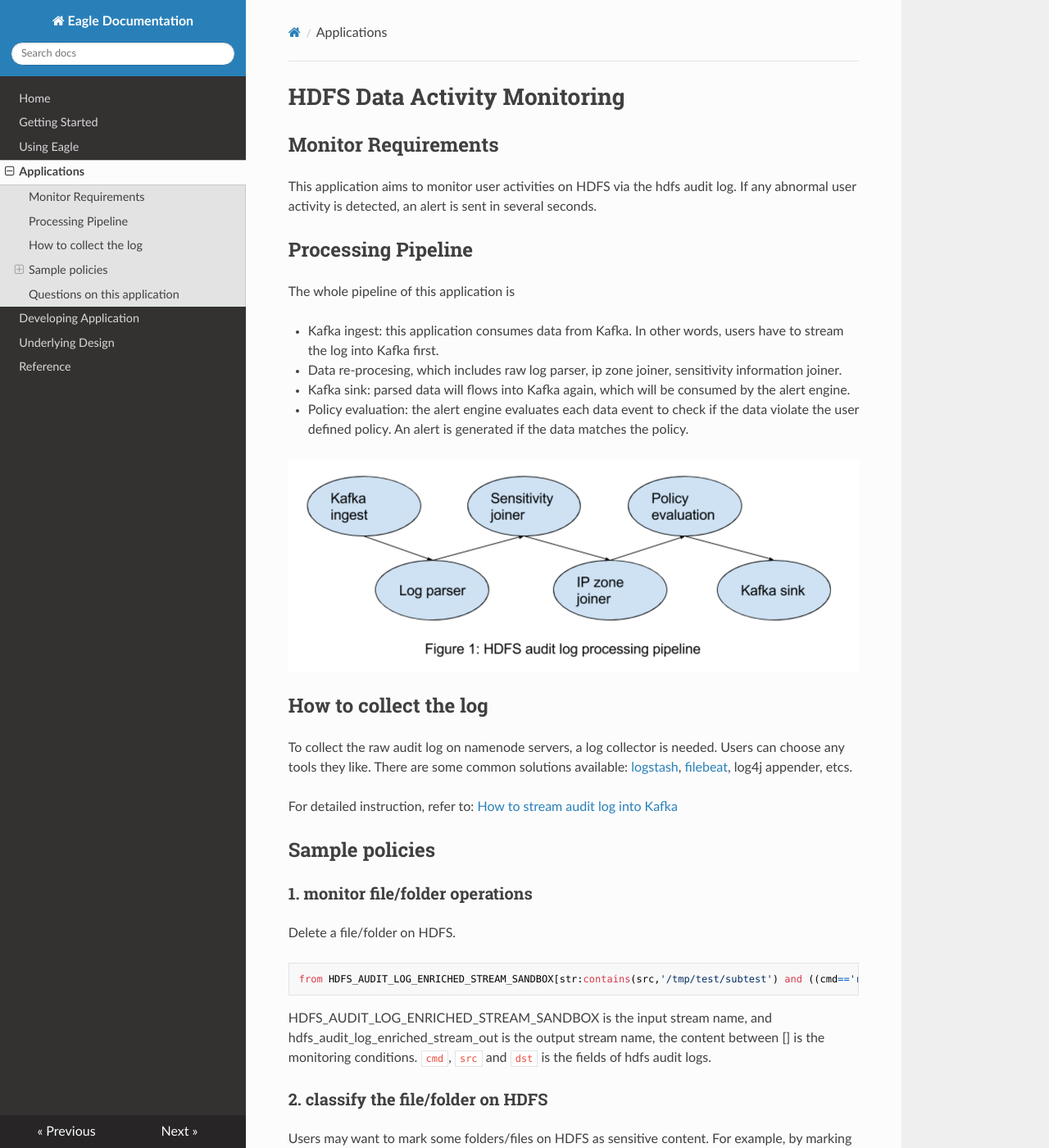
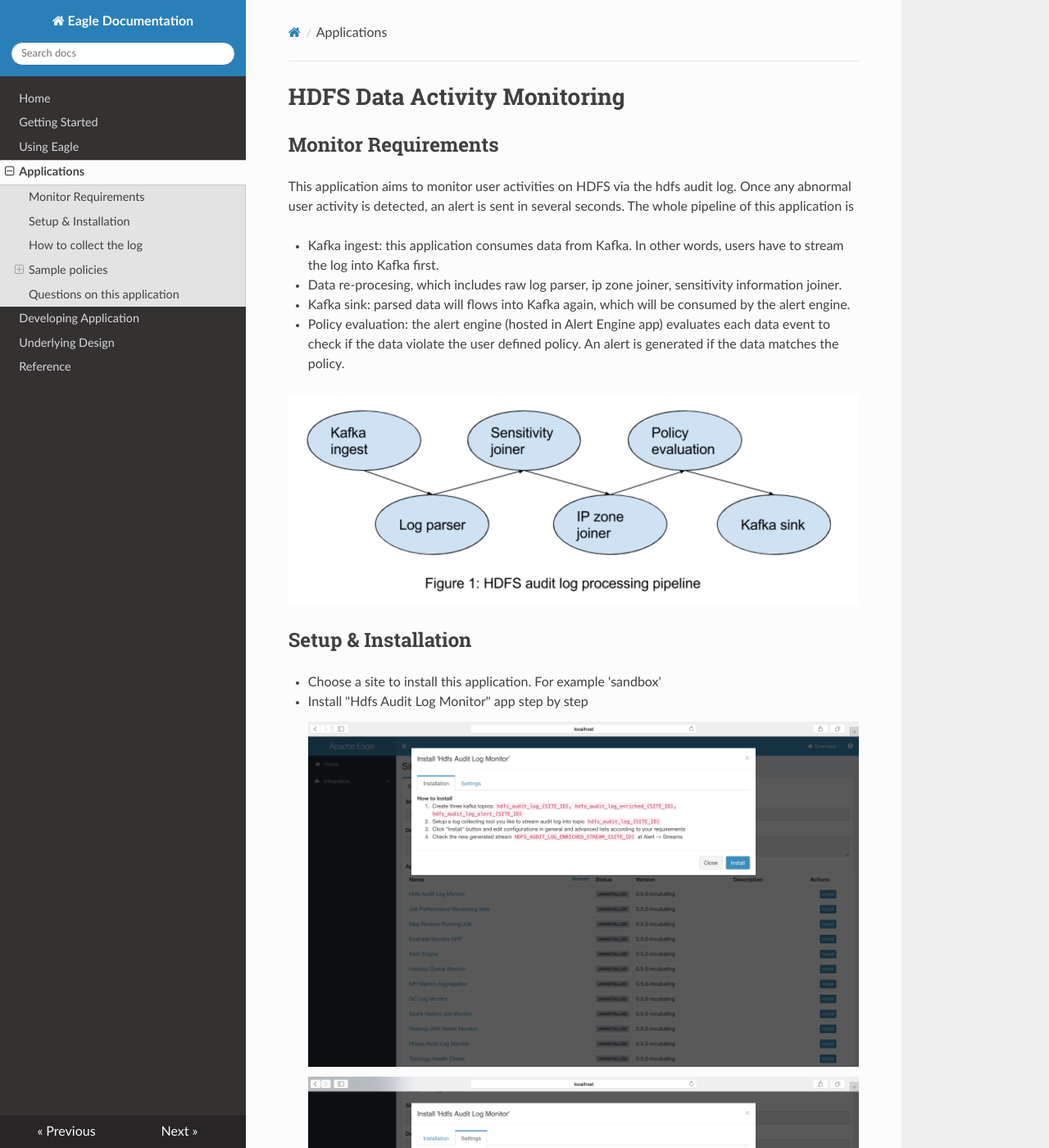
Before and after one commit to anyway1021/eagle-doc, an MkDocs documentation site: the page built from docs/applications.md, in a window 1280 px wide and 1400 px high. Shown: the whole window at 82% size. Built offline with MkDocs 1.6.1, drawn with Linux system fonts in a browser that asks for light colours; nearby versions of some CDN libraries; old or Windows-style settings are respelled for this version of MkDocs.

Commit message:
add pics for hdfs

```diff
--- a/docs/applications.md
+++ b/docs/applications.md
@@ -2,11 +2,7 @@
 
 ## Monitor Requirements
 
-This application aims to monitor user activities on HDFS via the hdfs audit log. If any abnormal user activity is detected, an alert is sent in several seconds.
-
-## Processing Pipeline
-
-The whole pipeline of this application is
+This application aims to monitor user activities on HDFS via the hdfs audit log. Once any abnormal user activity is detected, an alert is sent in several seconds. The whole pipeline of this application is
 
 * Kafka ingest: this application consumes data from Kafka. In other words, users have to stream the log into Kafka first.
 
@@ -14,9 +10,23 @@ The whole pipeline of this application is
 
 * Kafka sink: parsed data will flows into Kafka again, which will be consumed by the alert engine.
 
-* Policy evaluation: the alert engine evaluates each data event to check if the data violate the user defined policy. An alert is generated if the data matches the policy.
+* Policy evaluation: the alert engine (hosted in Alert Engine app) evaluates each data event to check if the data violate the user defined policy. An alert is generated if the data matches the policy.
 
 ![HDFSAUDITLOG](include/images/hdfs_audit_log.png)
+
+
+## Setup & Installation
+
+* Choose a site to install this application. For example 'sandbox'
+
+* Install "Hdfs Audit Log Monitor" app step by step
+
+    ![Install Step 2](include/images/hdfs_install_1.png)
+
+    ![Install Step 3](include/images/hdfs_install_2.png)
+
+    ![Install Step 4](include/images/hdfs_install_3.png)
+
 
 ## How to collect the log
 
```
Also changed, not shown: other parts of docs/applications.md (+2 -0 lines), docs/include/images/hdfs_install_1.png (added), docs/include/images/hdfs_install_2.png (added), docs/include/images/hdfs_install_3.png (added), docs/include/images/hdfs_policy_1.png (added), 1 other file.
